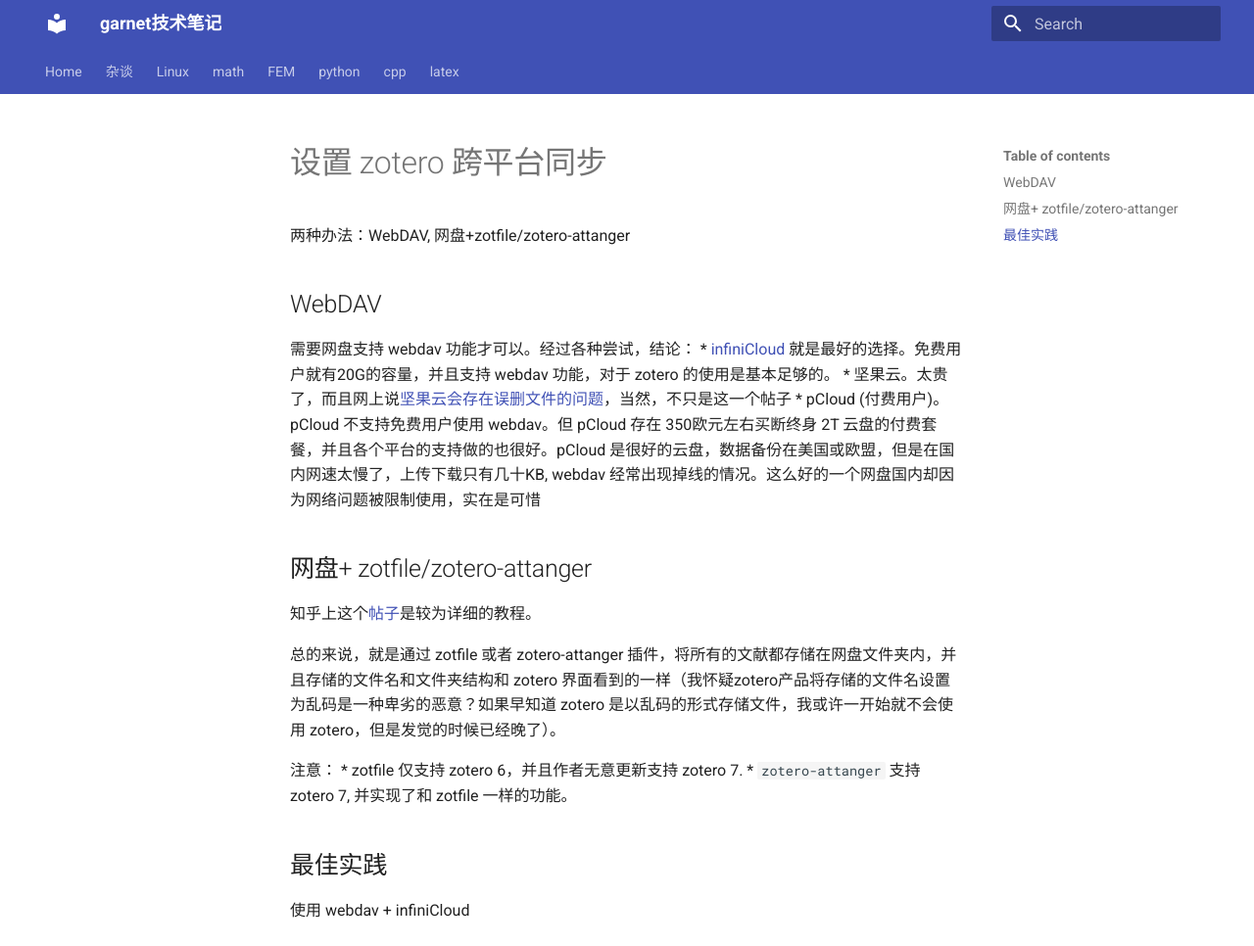
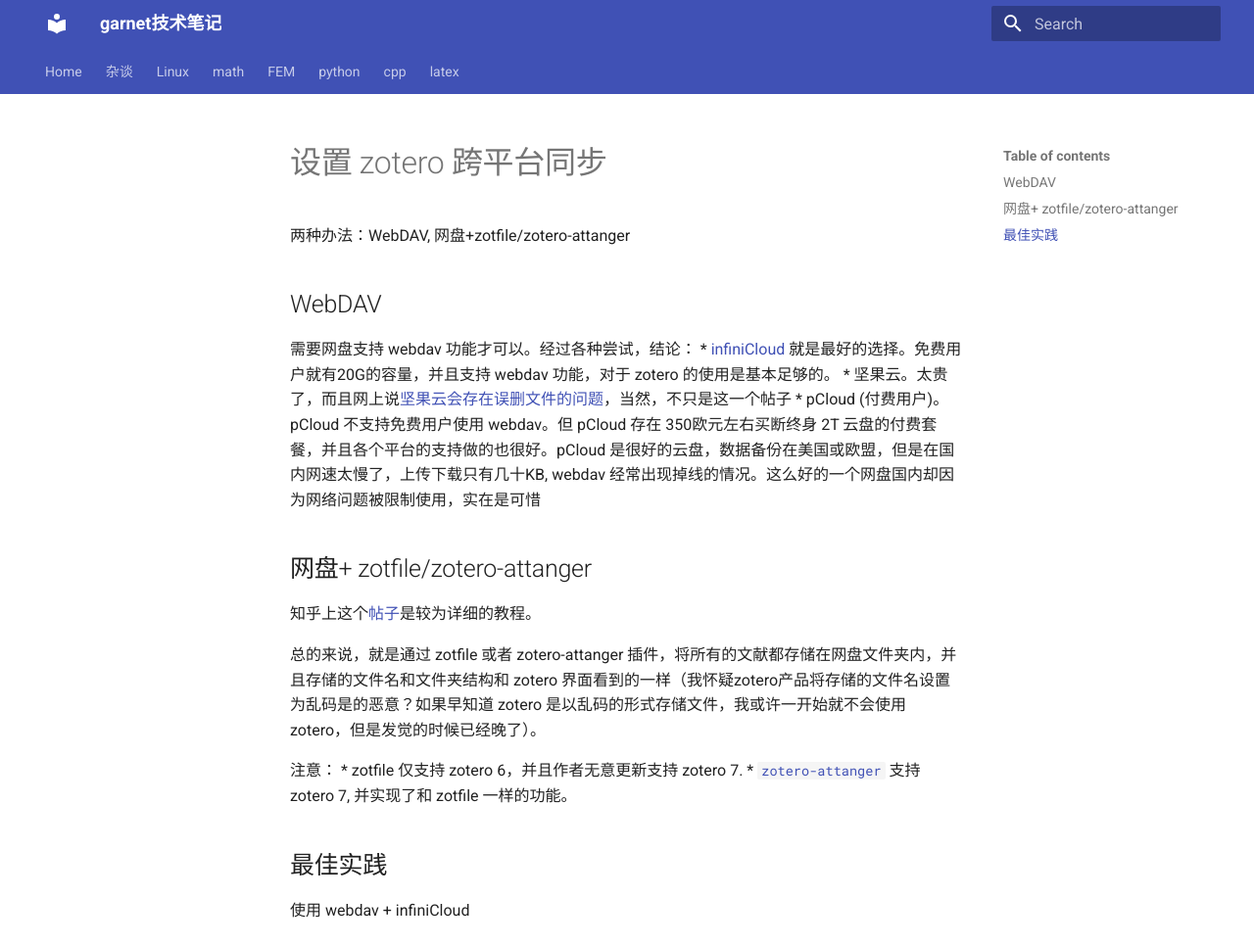
Before and after one commit to ymma98/technotes, an MkDocs documentation site: the page built from docs/杂谈/设置zotero跨平台同步.md, in a window 1280 px wide and 966 px high. Shown: the whole window at 98% size. Built offline with MkDocs 1.6.1 and Material for MkDocs 9.7.7, drawn with Linux system fonts in a browser that asks for light colours.

Commit message:
docs/杂谈/设置zotero跨平台同步.md updated from https://stackedit.cn/

```diff
--- a/docs/杂谈/设置zotero跨平台同步.md
+++ b/docs/杂谈/设置zotero跨平台同步.md
@@ -14,16 +14,16 @@
 
 知乎上这个[帖子](https://zhuanlan.zhihu.com/p/31453719)是较为详细的教程。
 
-总的来说，就是通过 zotfile 或者 zotero-attanger 插件，将所有的文献都存储在网盘文件夹内，并且存储的文件名和文件夹结构和 zotero 界面看到的一样（我怀疑zotero产品将存储的文件名设置为乱码是一种卑劣的恶意？如果早知道 zotero 是以乱码的形式存储文件，我或许一开始就不会使用 zotero，但是发觉的时候已经晚了）。
+总的来说，就是通过 zotfile 或者 zotero-attanger 插件，将所有的文献都存储在网盘文件夹内，并且存储的文件名和文件夹结构和 zotero 界面看到的一样（我怀疑zotero产品将存储的文件名设置为乱码是的恶意？如果早知道 zotero 是以乱码的形式存储文件，我或许一开始就不会使用 zotero，但是发觉的时候已经晚了）。
 
 注意：
 * zotfile 仅支持 zotero 6，并且作者无意更新支持 zotero 7.
-* `zotero-attanger` 支持 zotero 7, 并实现了和 zotfile 一样的功能。
+* [`zotero-attanger`](https://github.com/MuiseDestiny/zotero-attanger) 支持 zotero 7, 并实现了和 zotfile 一样的功能。
 
 
 ## 最佳实践
 
 使用 webdav + infiniCloud
 <!--stackedit_data:
-eyJoaXN0b3J5IjpbLTEwMjI3NzAyOTNdfQ==
+eyJoaXN0b3J5IjpbLTI5NTE1MzQzNV19
 -->
```
